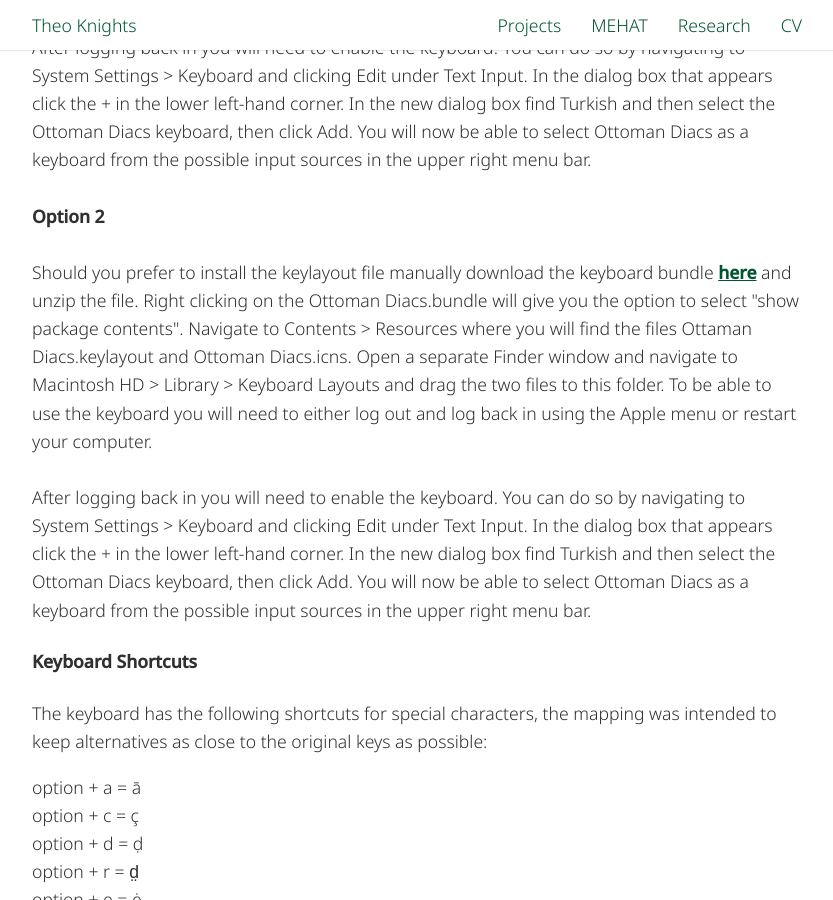
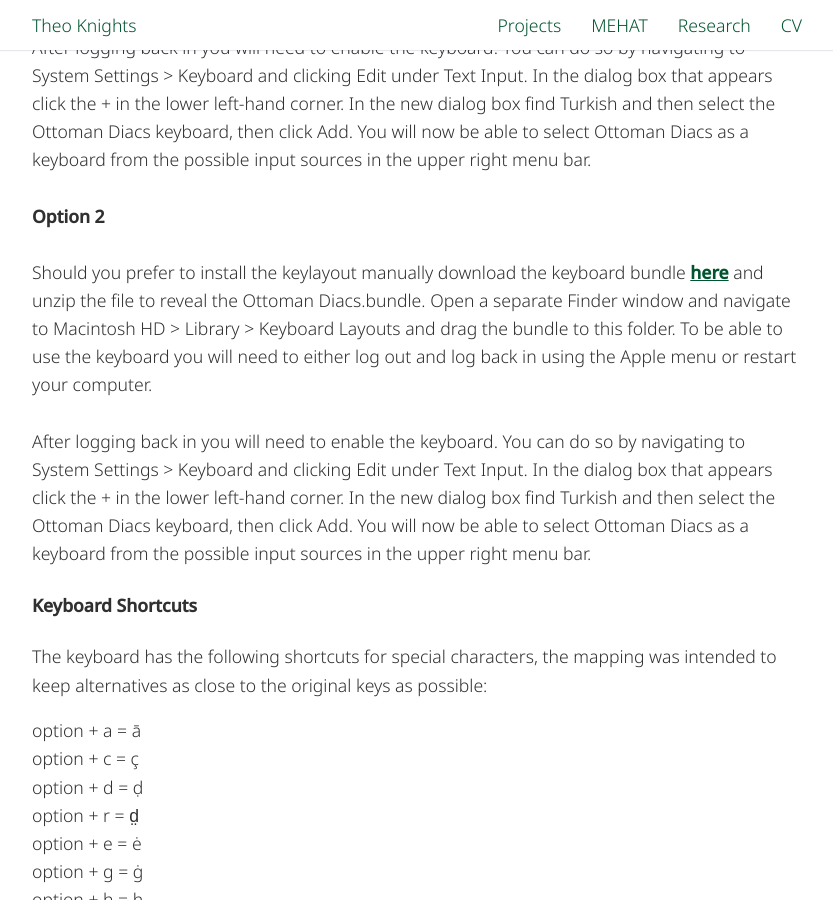
Before and after one commit to theoknights/theoknights.github.io, a Jekyll site: the page built from _pages/04_keyboard.html, in a window 1280 px wide and 900 px high, scrolled down 1129 px. Shown: the whole window, without its empty margins (223-1056 px from the left). Built offline with Jekyll 4.4.1, drawn with Linux system fonts in a browser that asks for light colours.

Commit message:
update on instructions

```diff
--- a/_pages/04_keyboard.html
+++ b/_pages/04_keyboard.html
@@ -38,7 +38,7 @@
 <b>Option 2</b>
 <br>
 <br>
-Should you prefer to install the keylayout file manually download the keyboard bundle <a href="https://github.com/theoknights/ottomandiacs/archive/main.zip"><b>here</b></a> and unzip the file. Right clicking on the Ottoman Diacs.bundle will give you the option to select "show package contents". Navigate to Contents > Resources where you will find the files Ottaman Diacs.keylayout and Ottoman Diacs.icns. Open a separate Finder window and navigate to Macintosh HD > Library > Keyboard Layouts and drag the two files to this folder. To be able to use the keyboard you will need to either log out and log back in using the Apple menu or restart your computer.
+Should you prefer to install the keylayout manually download the keyboard bundle <a href="https://github.com/theoknights/ottomandiacs/archive/main.zip"><b>here</b></a> and unzip the file to reveal the Ottoman Diacs.bundle. Open a separate Finder window and navigate to Macintosh HD > Library > Keyboard Layouts and drag the bundle to this folder. To be able to use the keyboard you will need to either log out and log back in using the Apple menu or restart your computer.
 <br>
 <br>
 After logging back in you will need to enable the keyboard. You can do so by navigating to System Settings > Keyboard and clicking Edit under Text Input. In the dialog box that appears click the + in the lower left-hand corner. In the new dialog box find Turkish and then select the Ottoman Diacs keyboard, then click Add. You will now be able to select Ottoman Diacs as a keyboard from the possible input sources in the upper right menu bar.
```
Also changed, not shown: 2 other files.
